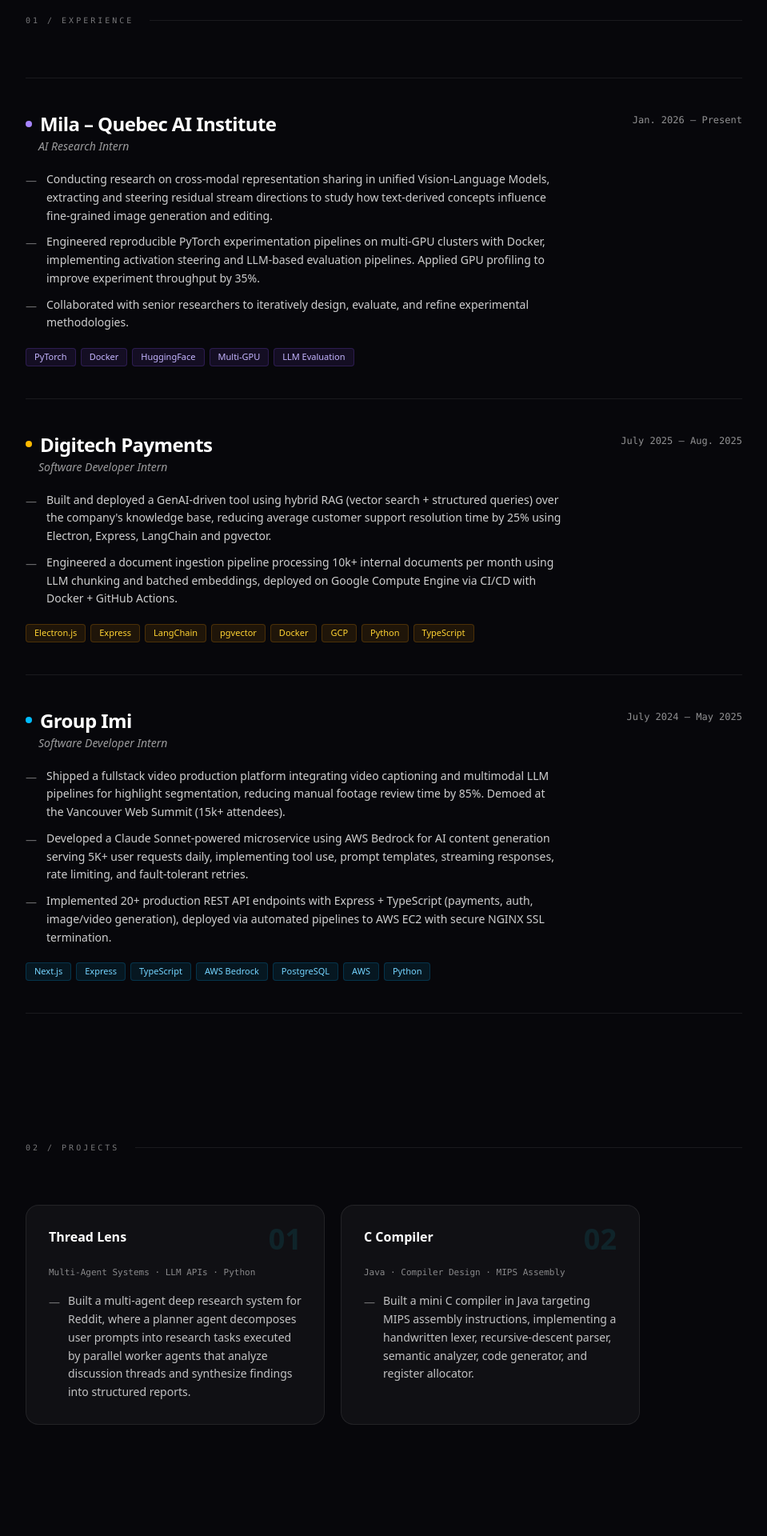
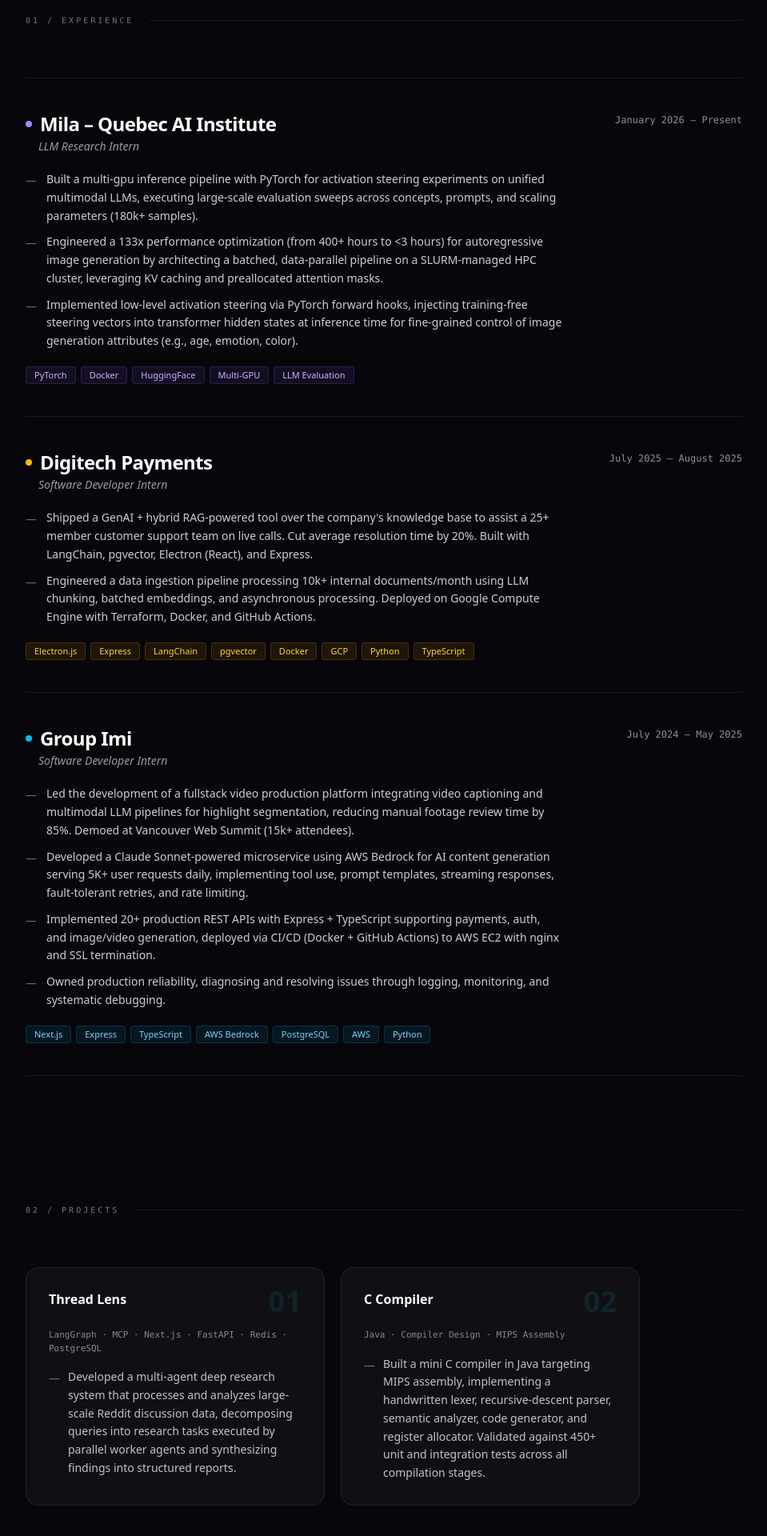
Before and after one commit to saintsauceee/saintsauceee.github.io, a Next.js app in the folder portfolio/: page / in a window 1280 px wide. Shown: the part 862-2782 px from the top of the page at 80% size, without its empty margins (288-1247 px from the left). Built offline with nearby package versions, Linux system fonts and the light colour scheme.

Commit message:
update resume details

```diff
--- a/portfolio/src/app/page.tsx
+++ b/portfolio/src/app/page.tsx
@@ -159,7 +159,7 @@
           </motion.span>
           <motion.span className="text-[11px] text-white/55 leading-relaxed"
             initial={{ opacity: 0 }} animate={{ opacity: 1 }} transition={{ delay: 0.4 }}>
-            AI Research Intern @ Mila<br />McGill CS · Class of 2027
+            LLM Research Intern @ Mila<br />McGill CS · Class of 2027
           </motion.span>
         </div>
 
@@ -231,7 +231,7 @@
             transition={{ duration: 0.5, delay: 0.45 }}>
             {[
               { label: "McGill CS · Class of 2027" },
-              { label: "AI Research @ Mila" },
+              { label: "LLM Research @ Mila" },
               { label: "Montreal, CA" },
             ].map(({ label }, i) => (
               <motion.span key={label}
--- a/portfolio/src/data.ts
+++ b/portfolio/src/data.ts
@@ -1,27 +1,27 @@
 export const EXPERIENCES: Experience[] = [
     {
         company: "Mila – Quebec AI Institute",
-        role: "AI Research Intern",
-        period: "Jan. 2026 – Present",
+        role: "LLM Research Intern",
+        period: "January 2026 – Present",
         technologies: [
             "PyTorch", "Docker", "HuggingFace", "Multi-GPU", "LLM Evaluation"
         ],
         bullets: [
-            "Conducting research on cross-modal representation sharing in unified Vision-Language Models, extracting and steering residual stream directions to study how text-derived concepts influence fine-grained image generation and editing.",
-            "Engineered reproducible PyTorch experimentation pipelines on multi-GPU clusters with Docker, implementing activation steering and LLM-based evaluation pipelines. Applied GPU profiling to improve experiment throughput by 35%.",
-            "Collaborated with senior researchers to iteratively design, evaluate, and refine experimental methodologies.",
+            "Built a multi-gpu inference pipeline with PyTorch for activation steering experiments on unified multimodal LLMs, executing large-scale evaluation sweeps across concepts, prompts, and scaling parameters (180k+ samples).",
+            "Engineered a 133x performance optimization (from 400+ hours to <3 hours) for autoregressive image generation by architecting a batched, data-parallel pipeline on a SLURM-managed HPC cluster, leveraging KV caching and preallocated attention masks.",
+            "Implemented low-level activation steering via PyTorch forward hooks, injecting training-free steering vectors into transformer hidden states at inference time for fine-grained control of image generation attributes (e.g., age, emotion, color).",
         ]
     },
     {
         company: "Digitech Payments",
         role: "Software Developer Intern",
-        period: "July 2025 – Aug. 2025",
+        period: "July 2025 – August 2025",
         technologies: [
             "Electron.js", "Express", "LangChain", "pgvector", "Docker", "GCP", "Python", "TypeScript"
         ],
         bullets: [
-            "Built and deployed a GenAI-driven tool using hybrid RAG (vector search + structured queries) over the company's knowledge base, reducing average customer support resolution time by 25% using Electron, Express, LangChain and pgvector.",
-            "Engineered a document ingestion pipeline processing 10k+ internal documents per month using LLM chunking and batched embeddings, deployed on Google Compute Engine via CI/CD with Docker + GitHub Actions.",
+            "Shipped a GenAI + hybrid RAG-powered tool over the company's knowledge base to assist a 25+ member customer support team on live calls. Cut average resolution time by 20%. Built with LangChain, pgvector, Electron (React), and Express.",
+            "Engineered a data ingestion pipeline processing 10k+ internal documents/month using LLM chunking, batched embeddings, and asynchronous processing. Deployed on Google Compute Engine with Terraform, Docker, and GitHub Actions.",
         ]
     },
     {
@@ -32,9 +32,10 @@
             "Next.js", "Express", "TypeScript", "AWS Bedrock", "PostgreSQL", "AWS", "Python"
         ],
         bullets: [
-            "Shipped a fullstack video production platform integrating video captioning and multimodal LLM pipelines for highlight segmentation, reducing manual footage review time by 85%. Demoed at the Vancouver Web Summit (15k+ attendees).",
-            "Developed a Claude Sonnet-powered microservice using AWS Bedrock for AI content generation serving 5K+ user requests daily, implementing tool use, prompt templates, streaming responses, rate limiting, and fault-tolerant retries.",
-            "Implemented 20+ production REST API endpoints with Express + TypeScript (payments, auth, image/video generation), deployed via automated pipelines to AWS EC2 with secure NGINX SSL termination.",
+            "Led the development of a fullstack video production platform integrating video captioning and multimodal LLM pipelines for highlight segmentation, reducing manual footage review time by 85%. Demoed at Vancouver Web Summit (15k+ attendees).",
+            "Developed a Claude Sonnet-powered microservice using AWS Bedrock for AI content generation serving 5K+ user requests daily, implementing tool use, prompt templates, streaming responses, fault-tolerant retries, and rate limiting.",
+            "Implemented 20+ production REST APIs with Express + TypeScript supporting payments, auth, and image/video generation, deployed via CI/CD (Docker + GitHub Actions) to AWS EC2 with nginx and SSL termination.",
+            "Owned production reliability, diagnosing and resolving issues through logging, monitoring, and systematic debugging.",
         ]
     }
 ]
@@ -43,9 +44,9 @@
     {
         title: "Thread Lens",
         description: "",
-        tech: "Multi-Agent Systems · LLM APIs · Python",
+        tech: "LangGraph · MCP · Next.js · FastAPI · Redis · PostgreSQL",
         bullets: [
-            "Built a multi-agent deep research system for Reddit, where a planner agent decomposes user prompts into research tasks executed by parallel worker agents that analyze discussion threads and synthesize findings into structured reports.",
+            "Developed a multi-agent deep research system that processes and analyzes large-scale Reddit discussion data, decomposing queries into research tasks executed by parallel worker agents and synthesizing findings into structured reports.",
         ]
     },
     {
@@ -53,7 +54,7 @@
         description: "",
         tech: "Java · Compiler Design · MIPS Assembly",
         bullets: [
-            "Built a mini C compiler in Java targeting MIPS assembly instructions, implementing a handwritten lexer, recursive-descent parser, semantic analyzer, code generator, and register allocator.",
+            "Built a mini C compiler in Java targeting MIPS assembly, implementing a handwritten lexer, recursive-descent parser, semantic analyzer, code generator, and register allocator. Validated against 450+ unit and integration tests across all compilation stages.",
         ]
     },
 ]
@@ -62,31 +63,25 @@
     {
         name: "AI/ML",
         elements: [
-            "PyTorch", "Scikit-Learn", "HuggingFace", "LLM Post-Training (SFT, RL, PEFT)", "Embeddings", "RAG"
+            "PyTorch", "Scikit-Learn", "Hugging Face", "LLM Post-Training (SFT, RL, PEFT)", "Embeddings", "RAG"
         ]
     },
     {
         name: "Programming Languages",
         elements: [
-            "Python", "TypeScript", "JavaScript", "Java", "C/C++", "SQL", "Bash"
+            "Python", "TypeScript", "JavaScript", "Java", "C/C++", "SQL (Postgres)", "Bash", "HTML/CSS"
         ]
     },
     {
         name: "Frameworks",
         elements: [
-            "Node.js", "Express", "FastAPI", "WebSockets", "React", "Next.js", "HTML", "CSS"
+            "Node.js", "Express", "FastAPI", "React", "Next.js", "LangChain/LangGraph"
         ]
     },
     {
-        name: "Cloud",
+        name: "Tools",
         elements: [
-            "Google Cloud (Run, Compute Engine, Storage)", "AWS (EC2, S3)"
-        ]
-    },
-    {
-        name: "Developer Tools",
-        elements: [
-            "Git", "Docker", "Terraform", "GitHub Actions", "Unix/Linux"
+            "Git", "GitHub Actions", "Docker", "Terraform", "AWS", "Google Cloud Platform", "Linux"
         ]
     },
 ]
```
